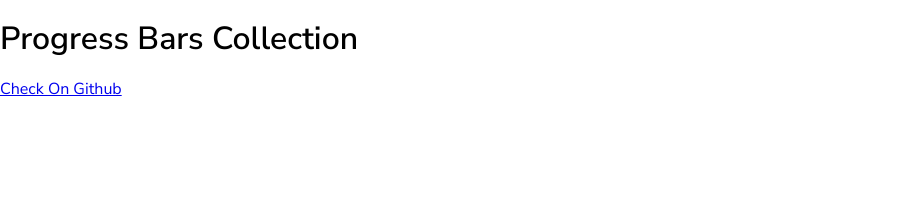
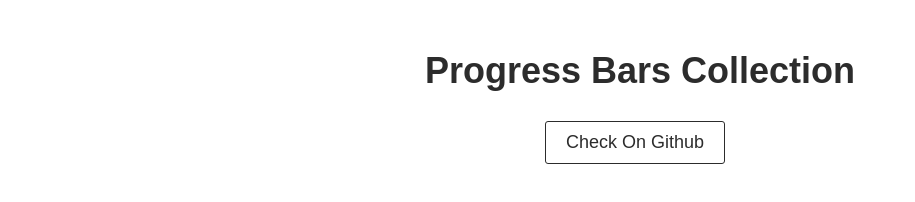
Before and after one commit to nat-davydova/progress-bars-collection, a website: page index.html in a window 1280 px wide. Shown: the whole page, without its empty margins (0-915 px from the left). Drawn offline with nearby package versions, Linux system fonts and the light colour scheme.

Commit message:
feat: add header styles

```diff
--- a/src/style.css
+++ b/src/style.css
@@ -4,3 +4,72 @@
 body {
     font-family: 'Nunito Sans', sans-serif;
 }
+
+:root {
+    --transition-duration: .2s;
+    --transition-timing-function: linear;
+    --transition-delay: 0s;
+
+    --font-size-default: 18px;
+    --font-size-lg: 25px;
+
+    --text-color-default: #2c2c2c;
+    --text-color-light: #fff;
+
+    --bg-color-default: #fff;
+    --bg-color-dark: #2c2c2c;
+
+    --border-color-default: #2c2c2c;
+}
+
+/* DEMO STYLES: YOU DON'T NEED THEM!!! */
+
+body {
+    font-family: 'Quicksand', sans-serif;
+    font-size: var(--font-size-default);
+    color: var(--text-color-default);
+}
+
+body a {
+    color: inherit;
+    text-decoration: none;
+}
+
+.header {
+    max-width: 500px;
+    margin: 50px auto 0;
+    text-align: center;
+}
+
+.header__btns {
+    display: flex;
+    justify-content: center;
+    gap: 15px;
+    margin-top: 30px;
+}
+
+.header__btn {
+    transition:
+            all
+            var(--transition-duration)
+            var(--transition-timing-function)
+            var(--transition-delay);
+    padding: 10px 20px;
+    margin-right: 10px;
+    background-color: var(--bg-color-default);
+    border: 1px solid var(--border-color-default);
+    border-radius: 3px;
+    cursor: pointer;
+    outline: none;
+}
+
+.header__btn:hover,
+.header__btn.js-active {
+    color: var(--text-color-light);
+    background-color: var(--bg-color-dark);
+}
+
+.header__title {
+    margin-bottom: 10px;
+    font-weight: 600;
+}
```
